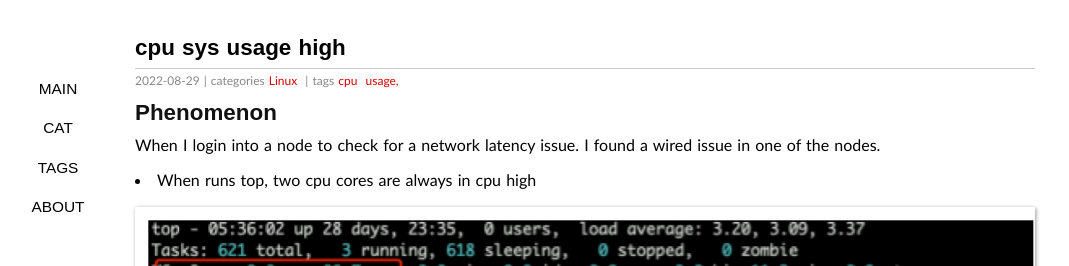
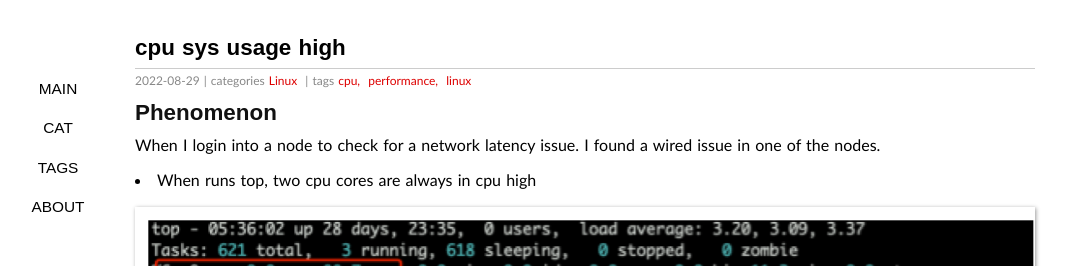
Before and after one commit to wenlxie/wenlxie.github.io, a Jekyll site: the page built from _posts/2022-08-29-cpu-sys-high.md, in a window 1280 px wide and 900 px high. Shown: the top 266 px of the window, without its empty margins (55-1124 px from the left). Built offline with Jekyll 4.4.1, drawn with Linux system fonts in a browser that asks for light colours; some web fonts are replaced; comment, search, counter and statistics services are not loaded.

Commit message:
Update tags for cpu sys high

```diff
--- a/_posts/2022-08-29-cpu-sys-high.md
+++ b/_posts/2022-08-29-cpu-sys-high.md
@@ -1,6 +1,6 @@
 ---
 layout: post
-tags: cpu usage,
+tags: cpu, performance, linux
 title: cpu sys usage high
 categories: Linux
 date: 2022-08-29 10:50:32-0700
```
